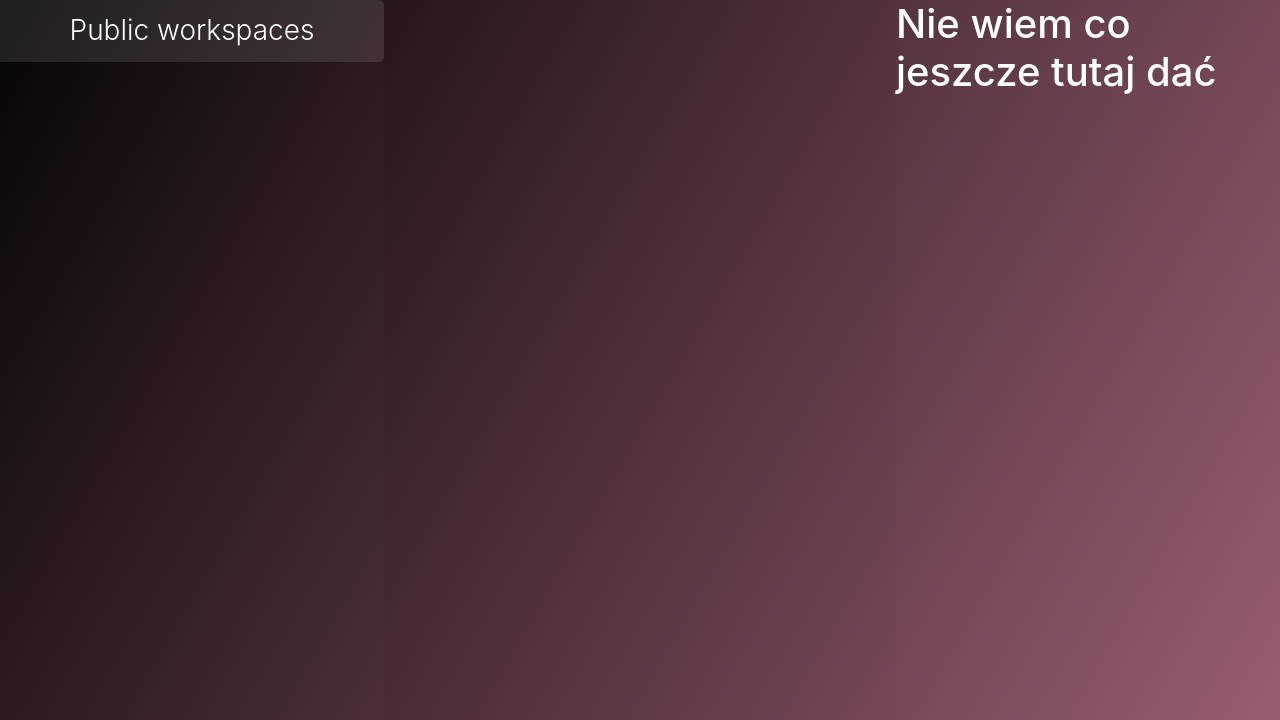
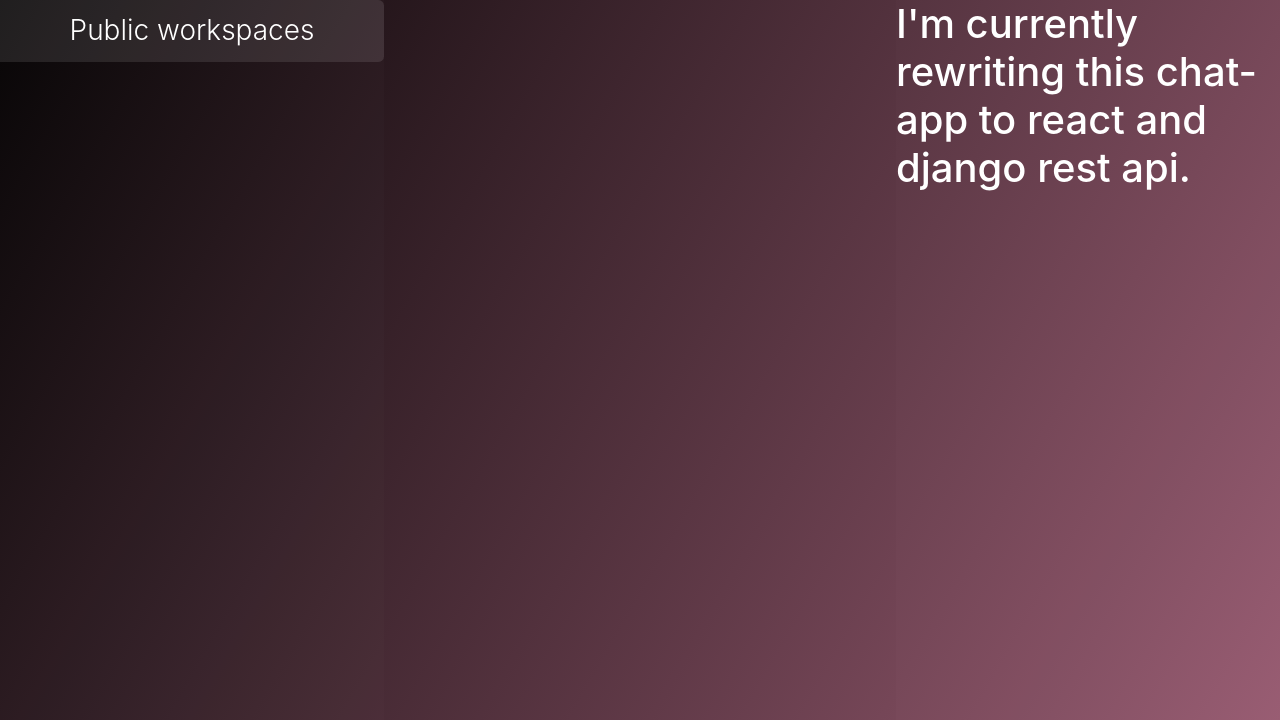
Before and after one commit to masterszamek/django_chater, a Django app: page /index/ in a window 1280 px wide. Shown: the part 80-800 px from the top of the page. Run offline with Django 3.2, Linux system fonts and the light colour scheme; data that the repository does not hold is empty; some libraries are stand-ins or nearby versions.

Commit message:
changed h1 in index template

```diff
--- a/templates/root/index.html
+++ b/templates/root/index.html
@@ -55,7 +55,7 @@
                     <a href="{% url "workspace:workspace" workspace.slug %}"><p>{{ workspace.name }}</p></a>
                 {% endfor %}
             {% else %}
-                <h1> Nie wiem co jeszcze tutaj dać</h1>
+                <h1> I'm currently rewriting this chat-app to react and django rest api.</h1>
             {% endif %}
         </div>
     </div>
```
